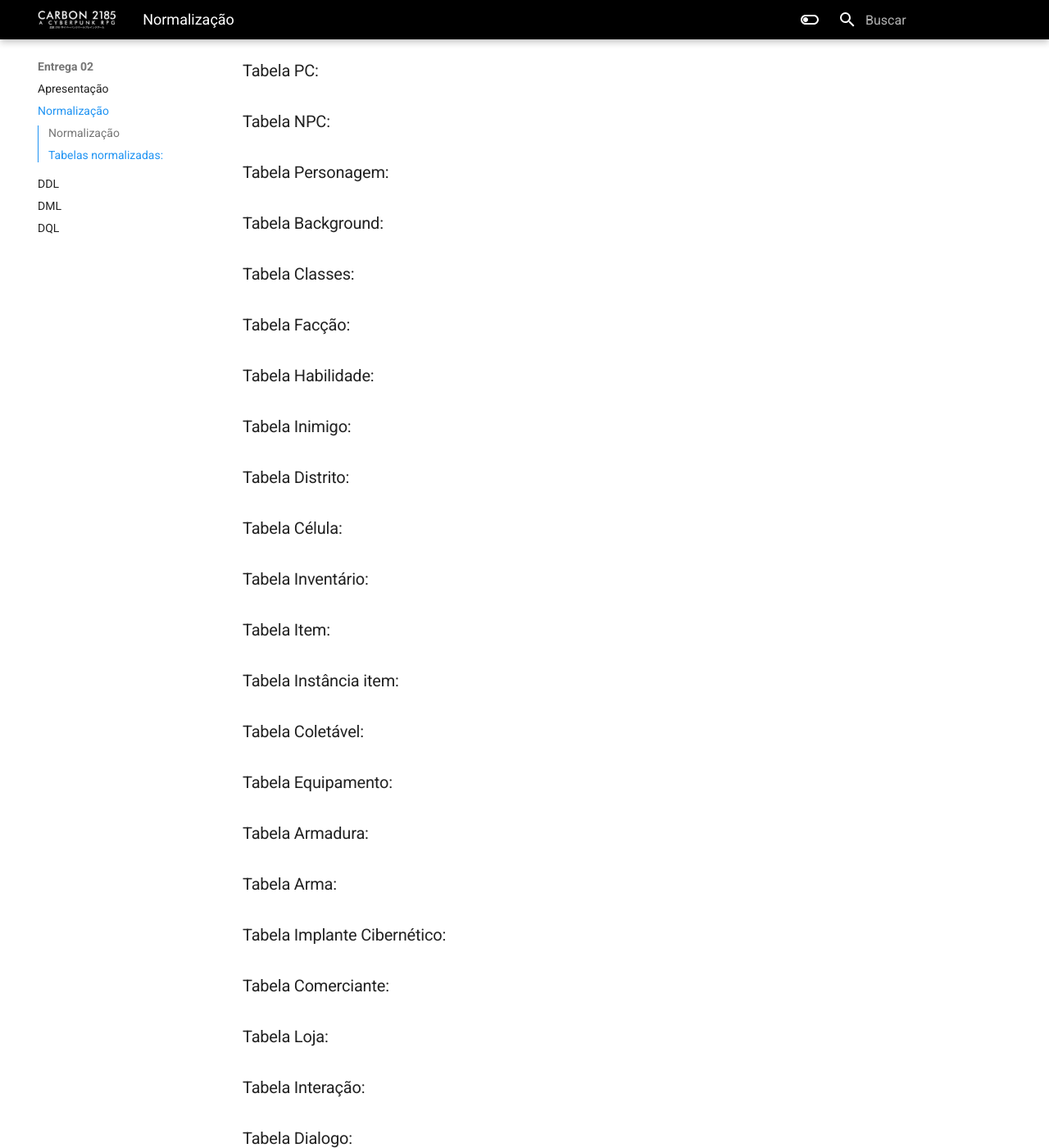
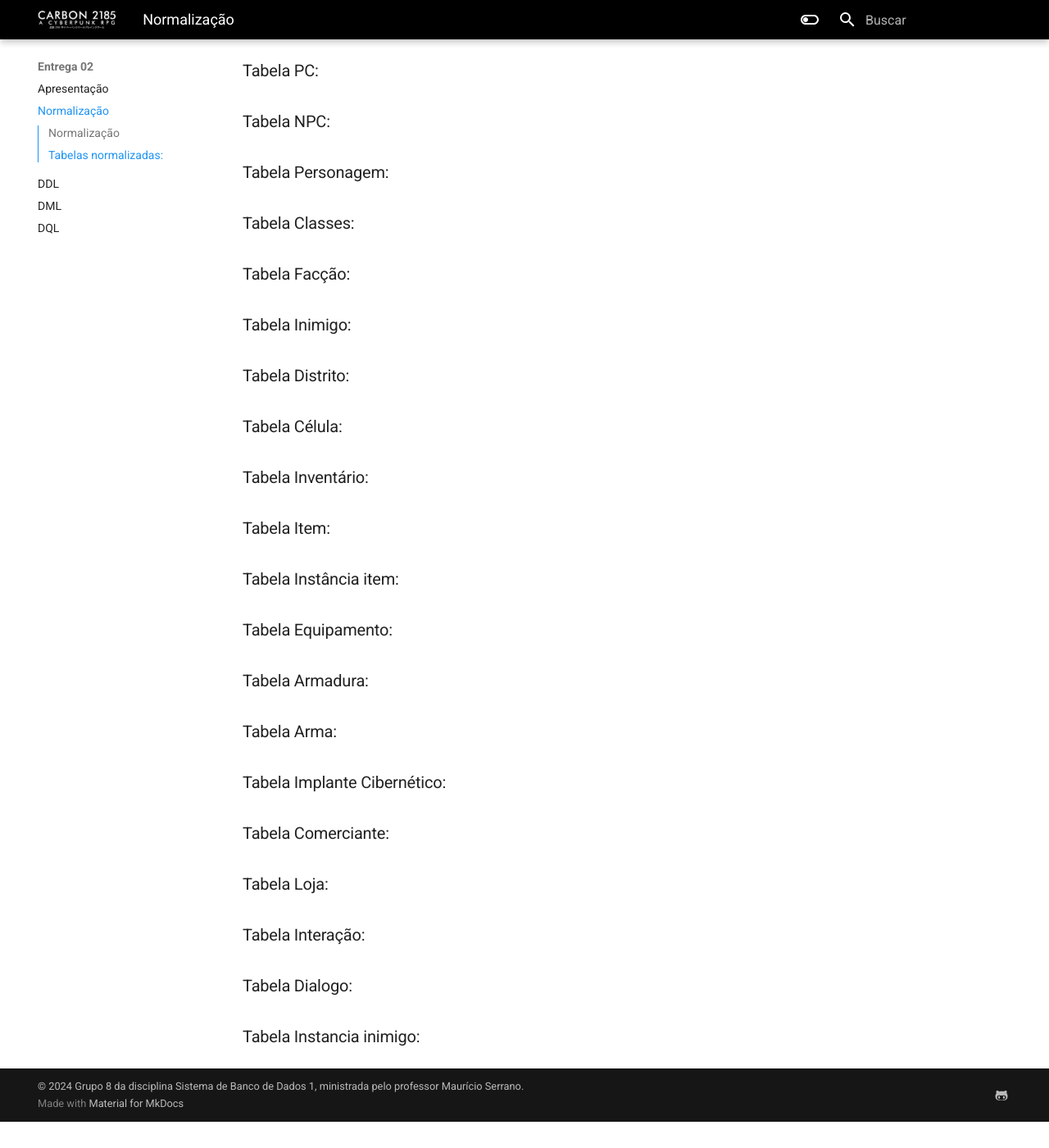
Before and after one commit to SBD1/2024.2-Carbon2185, an MkDocs documentation site: the page built from docs/entrega-2/Normalização.md, in a window 1280 px wide and 1400 px high, scrolled down 2229 px. Shown: the whole window at 82% size. Built offline with MkDocs 1.6.1 and Material for MkDocs 9.7.7, drawn with Linux system fonts in a browser that asks for light colours; after the commit the page ends 3597 px from its top, so only the background shows below that.

Commit message:
Atualizações simples

```diff
--- a/docs/entrega-2/Normalização.md
+++ b/docs/entrega-2/Normalização.md
@@ -86,13 +86,9 @@
 
 ### Tabela Personagem:
 
-### Tabela Background:
-
 ### Tabela Classes:
 
 ### Tabela Facção:
-
-### Tabela Habilidade:
 
 ### Tabela Inimigo:
 
@@ -105,8 +101,6 @@
 ### Tabela Item:
 
 ### Tabela Instância item:
-
-### Tabela Coletável:
 
 ### Tabela Equipamento:
 
```
